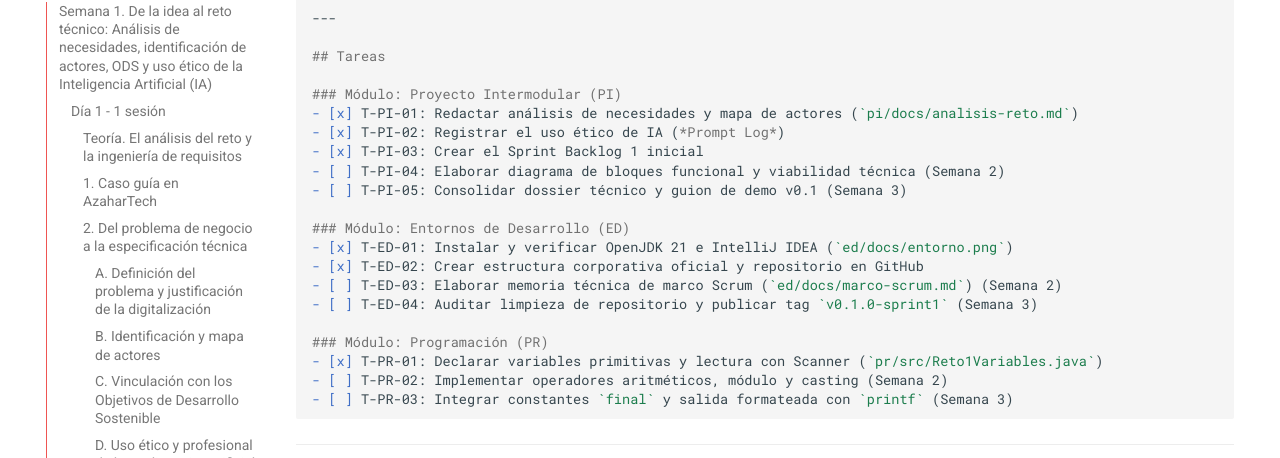
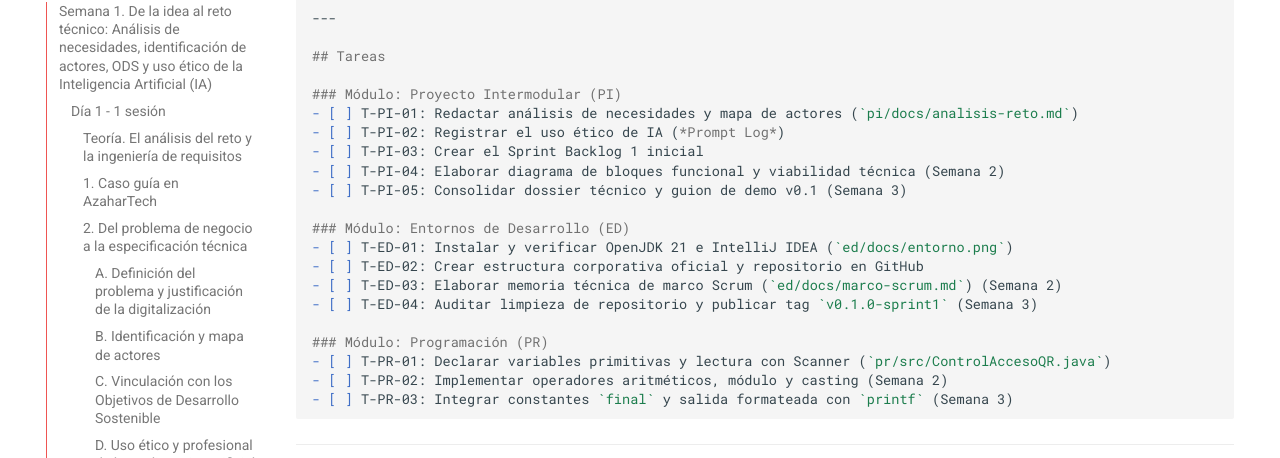
Before and after one commit to garmarcj/DAM-PI-20262027, an MkDocs documentation site: the page built from docs/unidad1.md, in a window 1280 px wide and 900 px high, scrolled down 3539 px. Shown: the part 156-614 px from the top of the window. Built offline with MkDocs 1.6.1 and Material for MkDocs 9.7.7, drawn with Linux system fonts in a browser that asks for light colours.

Commit message:
[Curso 2026-2027] Cambios menores en la unidad 1

````diff
--- a/docs/unidad1.md
+++ b/docs/unidad1.md
@@ -144,20 +144,20 @@ Construir el incremento base v0.1: definir el análisis técnico del proyecto, c
 ## Tareas
 
 ### Módulo: Proyecto Intermodular (PI)
-- [x] T-PI-01: Redactar análisis de necesidades y mapa de actores (`pi/docs/analisis-reto.md`)
-- [x] T-PI-02: Registrar el uso ético de IA (*Prompt Log*)
-- [x] T-PI-03: Crear el Sprint Backlog 1 inicial
+- [ ] T-PI-01: Redactar análisis de necesidades y mapa de actores (`pi/docs/analisis-reto.md`)
+- [ ] T-PI-02: Registrar el uso ético de IA (*Prompt Log*)
+- [ ] T-PI-03: Crear el Sprint Backlog 1 inicial
 - [ ] T-PI-04: Elaborar diagrama de bloques funcional y viabilidad técnica (Semana 2)
 - [ ] T-PI-05: Consolidar dossier técnico y guion de demo v0.1 (Semana 3)
 
 ### Módulo: Entornos de Desarrollo (ED)
-- [x] T-ED-01: Instalar y verificar OpenJDK 21 e IntelliJ IDEA (`ed/docs/entorno.png`)
-- [x] T-ED-02: Crear estructura corporativa oficial y repositorio en GitHub
+- [ ] T-ED-01: Instalar y verificar OpenJDK 21 e IntelliJ IDEA (`ed/docs/entorno.png`)
+- [ ] T-ED-02: Crear estructura corporativa oficial y repositorio en GitHub
 - [ ] T-ED-03: Elaborar memoria técnica de marco Scrum (`ed/docs/marco-scrum.md`) (Semana 2)
 - [ ] T-ED-04: Auditar limpieza de repositorio y publicar tag `v0.1.0-sprint1` (Semana 3)
 
 ### Módulo: Programación (PR)
-- [x] T-PR-01: Declarar variables primitivas y lectura con Scanner (`pr/src/Reto1Variables.java`)
+- [ ] T-PR-01: Declarar variables primitivas y lectura con Scanner (`pr/src/ControlAccesoQR.java`)
 - [ ] T-PR-02: Implementar operadores aritméticos, módulo y casting (Semana 2)
 - [ ] T-PR-03: Integrar constantes `final` y salida formateada con `printf` (Semana 3)
 ```
````
